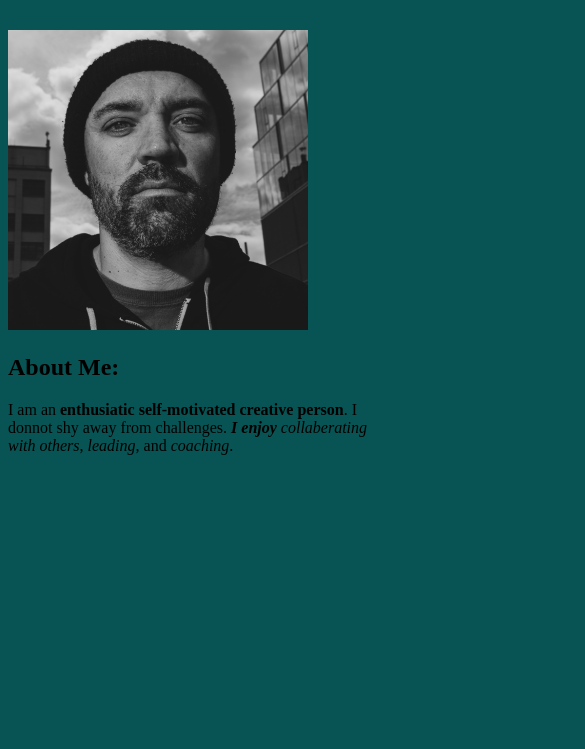
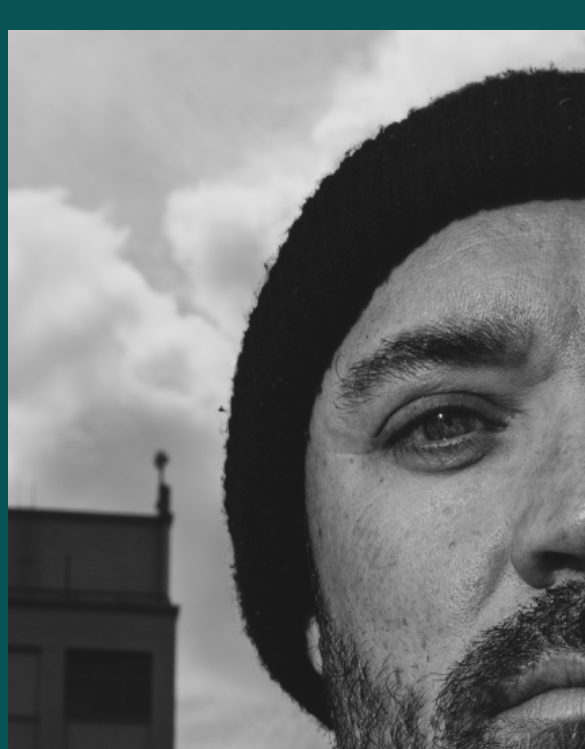
Before and after one commit to jando79/my-portfolio, a plain HTML site: page index.html in a window 390 px wide. Shown: the part 95-844 px from the top of the page, 585 px wide, since content can reach past the window. Drawn offline with Linux system fonts and the light colour scheme.

Commit message:
WIP Bugfix for non-responsive image styling in css

```diff
--- a/css/styles.css
+++ b/css/styles.css
@@ -16,8 +16,5 @@ h1 {
 img {
   border: 5px;
   border-color: black;
-  border-width: 5px;
-  width: 300px;
-  height: 300px;
 
 }
```
